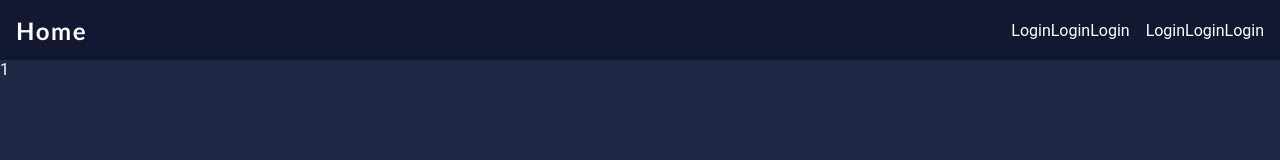
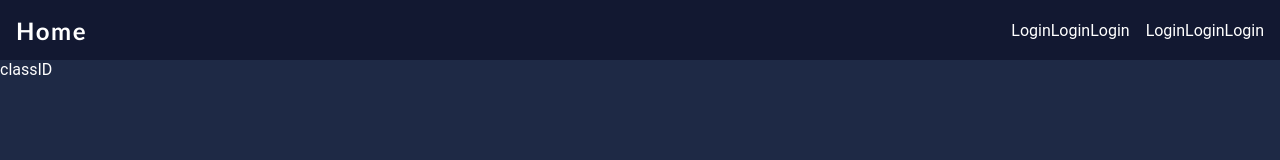
Before and after one commit to Jimpatel247/present_sir, a Next.js app: page /teacher/1 in a window 1280 px wide. Shown: the top 160 px of the page. Built offline with nearby package versions, Linux system fonts and the light colour scheme.

Commit message:
fix useRouter

```diff
--- a/src/pages/teacher/[classID]/index.jsx
+++ b/src/pages/teacher/[classID]/index.jsx
@@ -1,9 +1,9 @@
-import { useRouter } from "next/router";
+// import { useRouter } from "next/router";
 
 function index() {
-  const router = useRouter();
-  const { classID } = router.query;
-  return <div>{classID}</div>;
+  // const router = useRouter();
+  // const { classID } = router.query;
+  return <div>classID</div>;
 }
 
 export default index;
```
